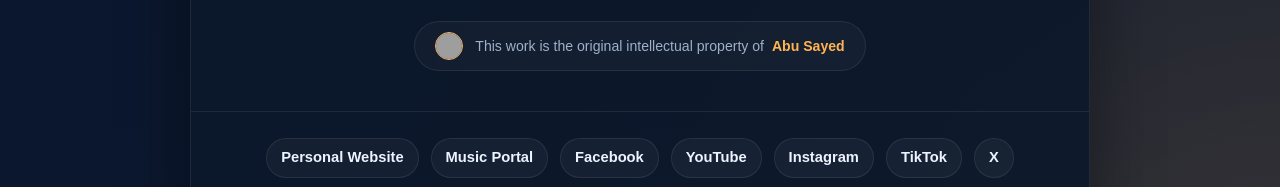
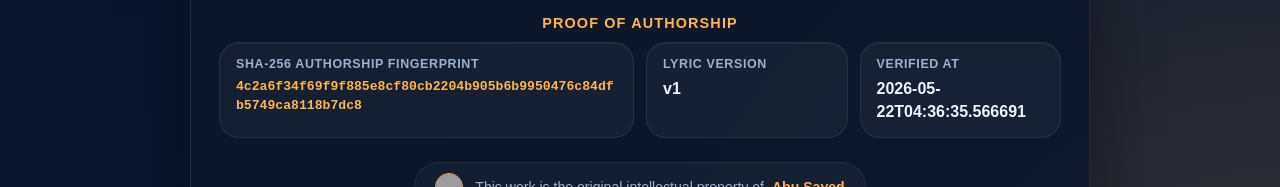
Before and after one commit to ImAbuSayed/chattahoochee, a plain HTML site: page index.html in a window 1280 px wide. Shown: the part 2607-2794 px from the top of the page. Drawn offline with Linux system fonts and the light colour scheme; grey boxes are pictures that could not be loaded.

Commit message:
feat: update song assets v1 with signed GPG commit [verified]

```diff
--- a/index.html
+++ b/index.html
@@ -14,9 +14,9 @@
     <meta name="keywords" content="Chattahoochee, Abu Sayed lyrics, original song lyrics, Abu Sayed original song, Abu Sayed lyricist, Abu Sayed composer, Abu Sayed songwriter, official lyrics">
     <meta name="robots" content="index,follow,max-snippet:-1,max-image-preview:large,max-video-preview:-1">
     <meta name="referrer" content="strict-origin-when-cross-origin">
-    <meta name="description" content="Abu Sayed&#x27;s original song &#x27;Chattahoochee&#x27; official lyrics. Explore the depth of this composition, written and owned by Abu Sayed.">
+    <meta name="description" content="Discover the complete lyrics of &#x27;Chattahoochee&#x27;, a unique musical work by Abu Sayed, encompassing original composition and writing.">
     <meta property="og:title" content="Chattahoochee - Original Lyrics by Abu Sayed">
-    <meta property="og:description" content="Abu Sayed&#x27;s original song &#x27;Chattahoochee&#x27; official lyrics. Explore the depth of this composition, written and owned by Abu Sayed.">
+    <meta property="og:description" content="Discover the complete lyrics of &#x27;Chattahoochee&#x27;, a unique musical work by Abu Sayed, encompassing original composition and writing.">
     <meta property="og:type" content="music.song">
     <meta property="og:url" content="https://imabusayed.github.io/chattahoochee/">
     <meta property="og:site_name" content="Abu Sayed Music">
@@ -24,7 +24,7 @@
     <meta name="last-modified" content="2026-05-19 07:42:18">
     <meta name="twitter:card" content="summary_large_image">
     <meta name="twitter:title" content="Chattahoochee - Original Lyrics by Abu Sayed">
-    <meta name="twitter:description" content="Abu Sayed&#x27;s original song &#x27;Chattahoochee&#x27; official lyrics. Explore the depth of this composition, written and owned by Abu Sayed.">
+    <meta name="twitter:description" content="Discover the complete lyrics of &#x27;Chattahoochee&#x27;, a unique musical work by Abu Sayed, encompassing original composition and writing.">
     <link rel="canonical" href="https://imabusayed.github.io/chattahoochee/">
     <link rel="sitemap" type="application/xml" title="Sitemap" href="https://imabusayed.github.io/chattahoochee/sitemap.xml">
     <link rel="author" href="https://github.com/ImAbuSayed">
@@ -100,7 +100,7 @@
       "@id": "https://imabusayed.github.io/chattahoochee#webpage",
       "url": "https://imabusayed.github.io/chattahoochee/",
       "name": "Chattahoochee - Original Lyrics by Abu Sayed",
-      "description": "Abu Sayed's original song 'Chattahoochee' official lyrics. Explore the depth of this composition, written and owned by Abu Sayed.",
+      "description": "Discover the complete lyrics of 'Chattahoochee', a unique musical work by Abu Sayed, encompassing original composition and writing.",
       "isPartOf": {
         "@id": "https://music.abusayed.com.bd/#website"
       },
@@ -537,7 +537,7 @@
 
         <div class="controls">
             <button class="btn-speak" id="speakBtn" title="Read the lyrics aloud"><span id="speakText">Read Aloud</span></button>
-            <a href="https://music.abusayed.com.bd/Licensing/?https://imabusayed.github.io/chattahoochee/" class="btn-license" title="Get licensing for this song" target="_blank">Official Music Licensing for Chattahoochee</a>
+            <a href="https://music.abusayed.com.bd/Licensing/?https://imabusayed.github.io/chattahoochee/" class="btn-license" title="Get licensing for this song" target="_blank">License this song: Chattahoochee</a>
 
         </div>
         <br>
@@ -612,6 +612,26 @@
             <div class="meta-card">
                 <span class="meta-label">Publisher</span>
                 <strong>Abu Sayed Music</strong>
+            </div>
+
+                </div>
+            </div>
+
+            <div class="details-block">
+                <div class="details-title">Proof of Authorship</div>
+                <div class="meta-grid">
+
+            <div class="meta-card" style="grid-column: span 2;">
+                <span class="meta-label">SHA-256 Authorship Fingerprint</span>
+                <strong style="word-break: break-all; font-family: monospace; font-size: 0.82rem; color: var(--accent);">4c2a6f34f69f9f885e8cf80cb2204b905b6b9950476c84dfb5749ca8118b7dc8</strong>
+            </div>
+            <div class="meta-card">
+                <span class="meta-label">Lyric Version</span>
+                <strong>v1</strong>
+            </div>
+            <div class="meta-card">
+                <span class="meta-label">Verified At</span>
+                <strong>2026-05-22T04:36:35.566691</strong>
             </div>
 
                 </div>
```
Also changed, not shown: excerpts/Bridge-Preview.txt (added), excerpts/Chorus-Preview.txt (added), excerpts/Final-Chorus-Preview.txt (added), excerpts/Hook-Preview.txt (added), excerpts/Post-Chorus-2-Preview.txt (added), excerpts/Post-Chorus-Preview.txt (added), excerpts/Pre-Chorus-2-Preview.txt (added), excerpts/Pre-Chorus-Preview.txt (added), excerpts/Verse-1-Preview.txt (added), excerpts/Verse-2-Preview.txt (added), hashes.txt (added), llms.txt, lyrics_backup/2026-05-22_chattahoochee-v1.txt (added), manifest.json (added), 1 other file.
